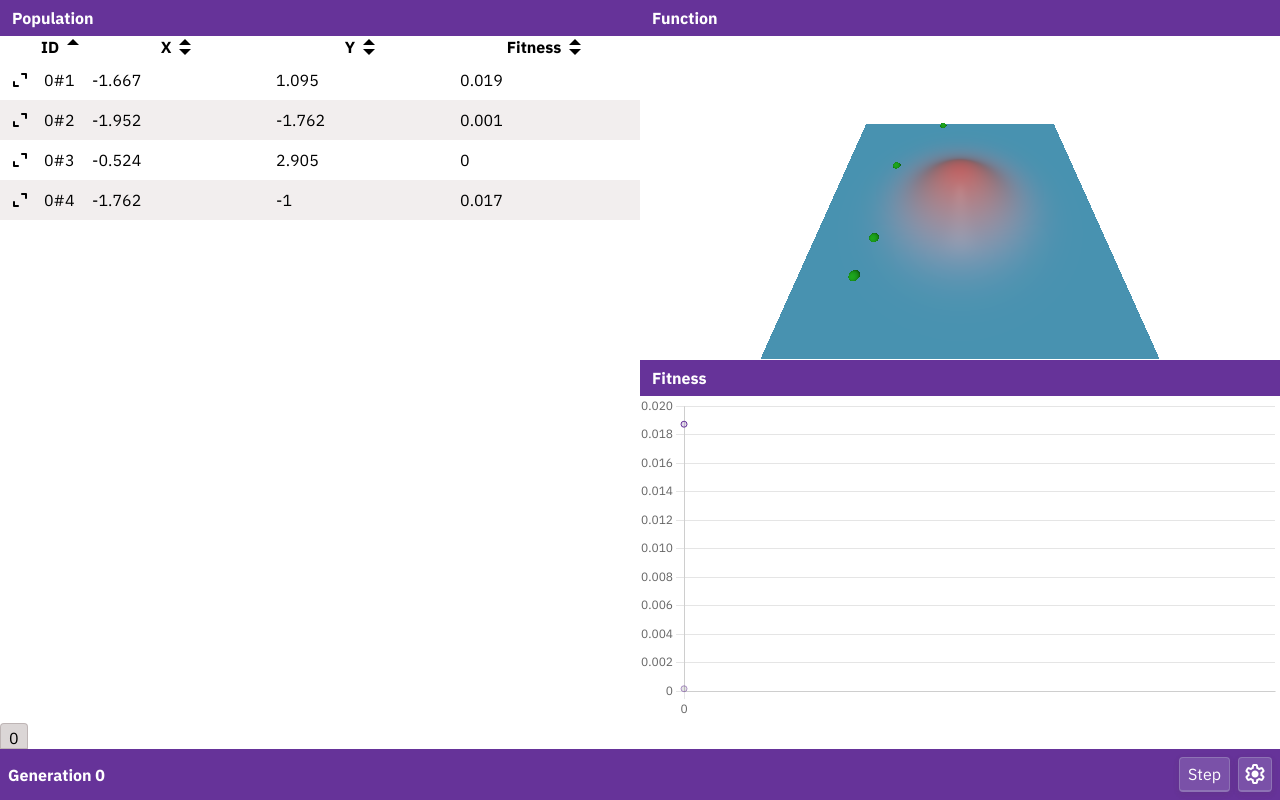
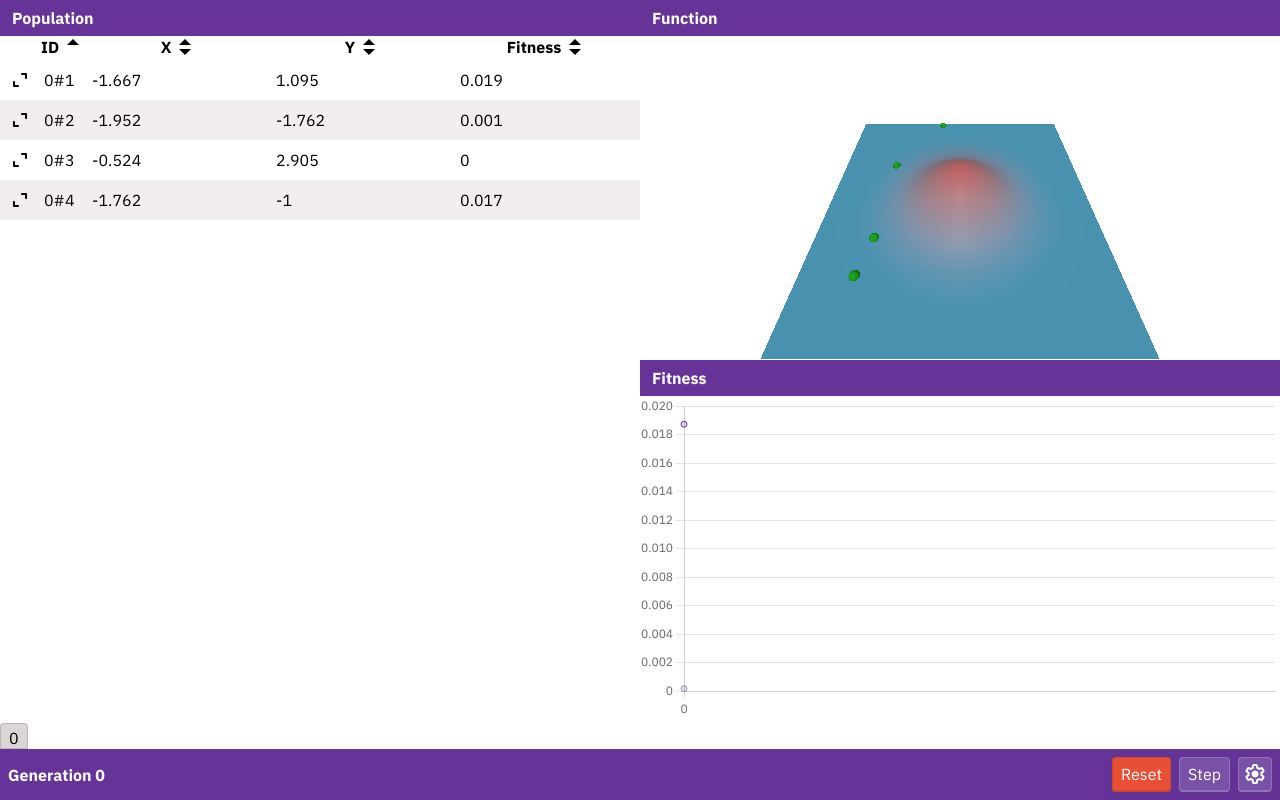
Before and after one commit to Mabi19/ga, a Vue app: page / in a window 1280 px wide. Built offline with nearby package versions, Linux system fonts and the light colour scheme.

Commit message:
Add reset button

```diff
--- a/src/App.vue
+++ b/src/App.vue
@@ -8,6 +8,7 @@
     <div id="status-bar" class="dark">
         <div class="generation">Generation {{ State.currentGeneration }}</div>
         <div class="controls">
+            <button @click="State.reset()" class="danger">Reset</button>
             <button @click="State.nextGeneration()">Step</button>
             <button @click="settingsOpen = true"><MaterialIcon name="settings" /></button>
         </div>
--- a/src/assets/main.css
+++ b/src/assets/main.css
@@ -80,10 +80,15 @@ button:not(.raw) {
         }
     }
 
-    &:has(.material-symbols-rounded) {
+    &:has(.material-symbols-rounded:only-child) {
         display: grid;
         place-items: center;
         padding: 0.25em;
+    }
+
+    &.danger {
+        --input-bg: #e84f34;
+        --input-dim: #cd4831;
     }
 }
 
```
